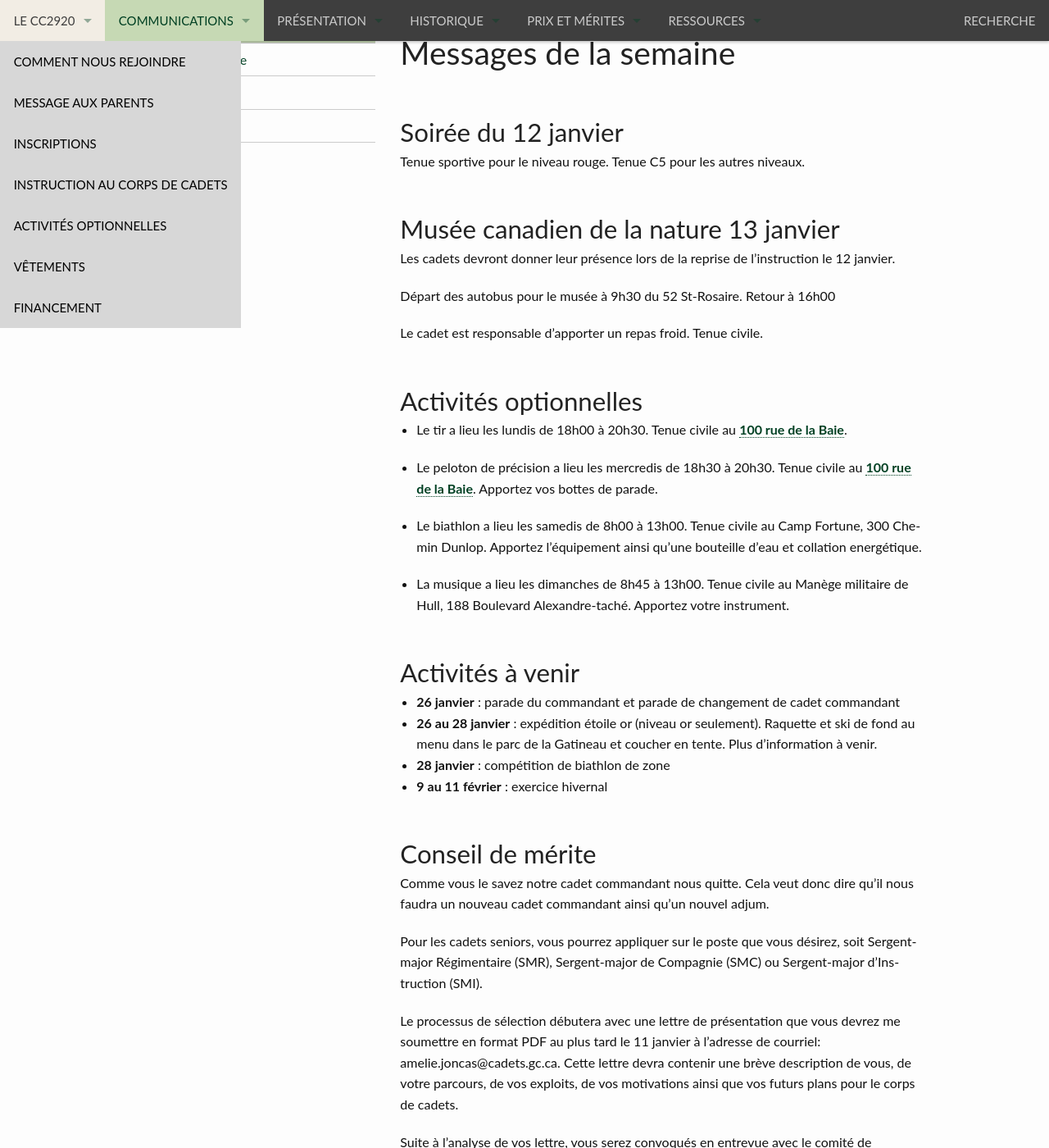
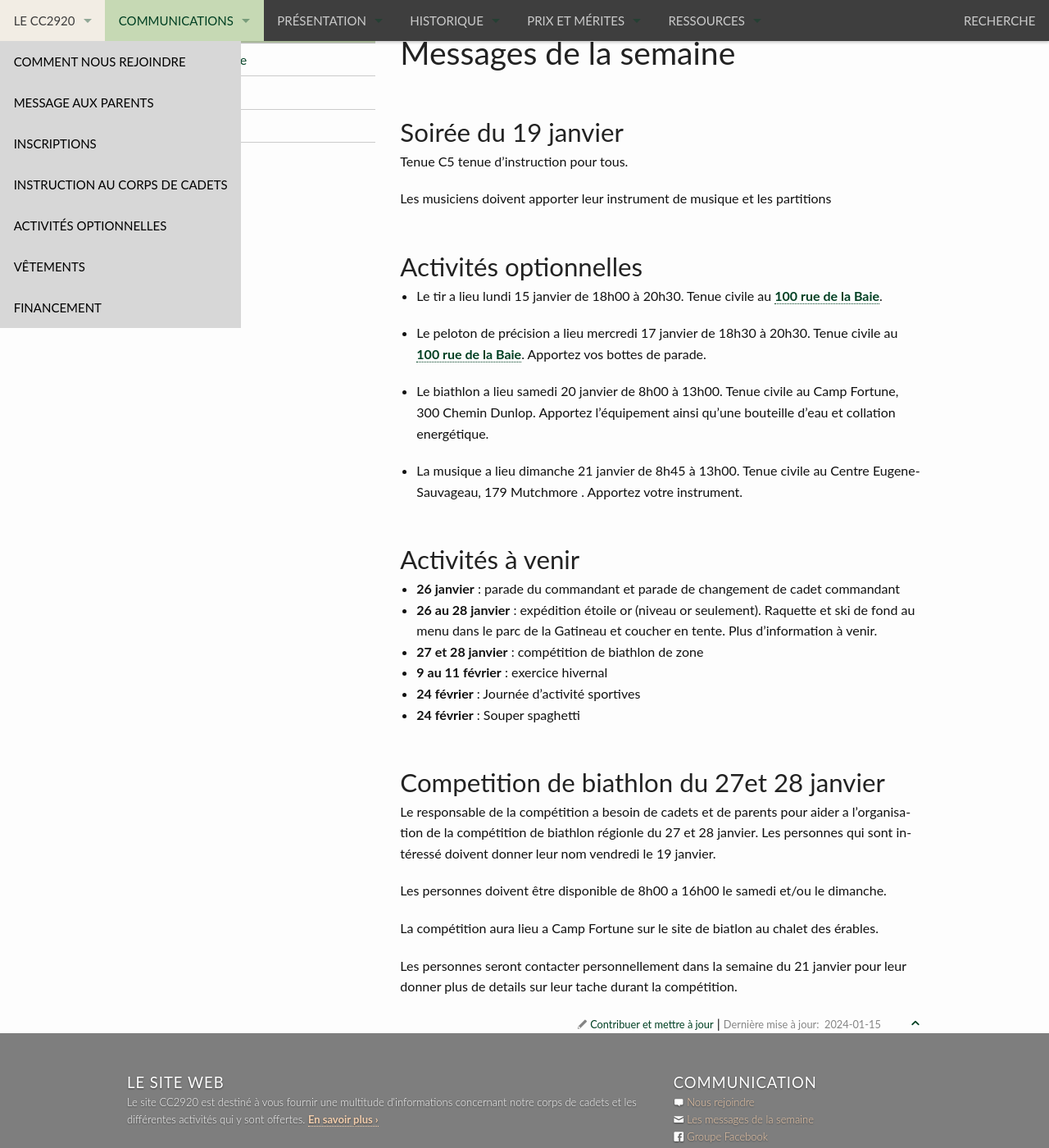
Before and after one commit to CC2920/web, a Jekyll site: the page built from _communications/messages.md, in a window 1280 px wide and 1400 px high, scrolled down 198 px. Shown: the whole window at 82% size. Built offline with Jekyll 4.4.1, drawn with Linux system fonts in a browser that asks for light colours; some of the changed text lies outside the part shown.

Commit message:
Message semaine du 14 janvier

```diff
--- a/_communications/messages.md
+++ b/_communications/messages.md
@@ -3,41 +3,37 @@ title:  "Messages de la semaine"
 layout: "messages"
 ---
 
-## Soirée du 12 janvier
+## Soirée du 19 janvier
 
-Tenue sportive pour le niveau rouge. Tenue C5 pour les autres niveaux.
+Tenue C5 tenue d'instruction pour tous.
 
-## Musée canadien de la nature 13 janvier
-
-Les cadets devront donner leur présence lors de la reprise de l’instruction le 12 janvier.
-
-Départ des autobus pour le musée à 9h30 du 52 St-Rosaire. Retour à 16h00
-
-Le cadet est responsable d’apporter un repas froid. Tenue civile.
+Les musiciens doivent apporter leur instrument de musique et les partitions
 
 ## Activités optionnelles
 
-- Le tir a lieu les lundis de 18h00 à 20h30. Tenue civile au [100 rue de la Baie](/information/comment-nous-rejoindre/).
+- Le tir a lieu lundi 15 janvier de 18h00 à 20h30. Tenue civile au [100 rue de la Baie](/information/comment-nous-rejoindre/).
 
-- Le peloton de précision a lieu les mercredis de 18h30 à 20h30. Tenue civile au [100 rue de la Baie](/information/comment-nous-rejoindre/). Apportez vos bottes de parade.
+- Le peloton de précision a lieu mercredi 17 janvier de 18h30 à 20h30. Tenue civile au [100 rue de la Baie](/information/comment-nous-rejoindre/). Apportez vos bottes de parade.
 
-- Le biathlon a lieu les samedis de 8h00 à 13h00. Tenue civile au Camp Fortune, 300 Chemin Dunlop. Apportez l'équipement ainsi qu'une bouteille d’eau et collation energétique.
+- Le biathlon a lieu samedi 20 janvier de 8h00 à 13h00. Tenue civile au Camp Fortune, 300 Chemin Dunlop. Apportez l'équipement ainsi qu'une bouteille d’eau et collation energétique.
 
-- La musique a lieu les dimanches de 8h45 à 13h00. Tenue civile au Manège militaire de Hull, 188 Boulevard Alexandre-taché. Apportez votre instrument.
+- La musique a lieu dimanche 21 janvier de 8h45 à 13h00. Tenue civile au Centre Eugene-Sauvageau, 179 Mutchmore . Apportez votre instrument.
 
 ## Activités à venir
 
 - **26 janvier** : parade du commandant et parade de changement de cadet commandant
 - **26 au 28 janvier** : expédition étoile or (niveau or seulement). Raquette et ski de fond au menu dans le parc de la Gatineau et coucher en tente. Plus d'information à venir.
-- **28 janvier** : compétition de biathlon de zone
+- **27 et 28 janvier** : compétition de biathlon de zone
 - **9 au 11 février** : exercice hivernal
+- **24 février** : Journée d'activité sportives
+- **24 février** : Souper spaghetti
 
-## Conseil de mérite
+## Competition de biathlon du 27et 28 janvier
 
-Comme vous le savez notre cadet commandant nous quitte. Cela veut donc dire qu'il nous faudra un nouveau cadet commandant ainsi qu'un nouvel adjum.
+Le responsable de la compétition a besoin de cadets et de parents pour aider a l'organisation de la compétition de biathlon régionle du 27 et 28 janvier.  Les personnes qui sont intéressé doivent donner leur nom vendredi le 19 janvier.
 
-Pour les cadets seniors, vous pourrez appliquer sur le poste que vous désirez, soit Sergent-major Régimentaire (SMR), Sergent-major de Compagnie (SMC) ou Sergent-major d'Instruction (SMI).
+Les personnes doivent être disponible de 8h00 a 16h00 le samedi et/ou le dimanche.
 
-Le processus de sélection débutera avec une lettre de présentation que vous devrez me soumettre en format PDF au plus tard le 11 janvier à l'adresse de courriel: amelie.joncas@cadets.gc.ca. Cette lettre devra contenir une brève description de vous, de votre parcours, de vos exploits, de vos motivations ainsi que vos futurs plans pour le corps de cadets.
+La compétition aura lieu a Camp Fortune sur le site de biatlon au chalet des érables.
 
-Suite à l'analyse de vos lettre, vous serez convoqués en entrevue avec le comité de sélection.
+Les personnes seront contacter personnellement dans la semaine du 21 janvier pour leur donner plus de details sur leur tache durant la compétition.
```
